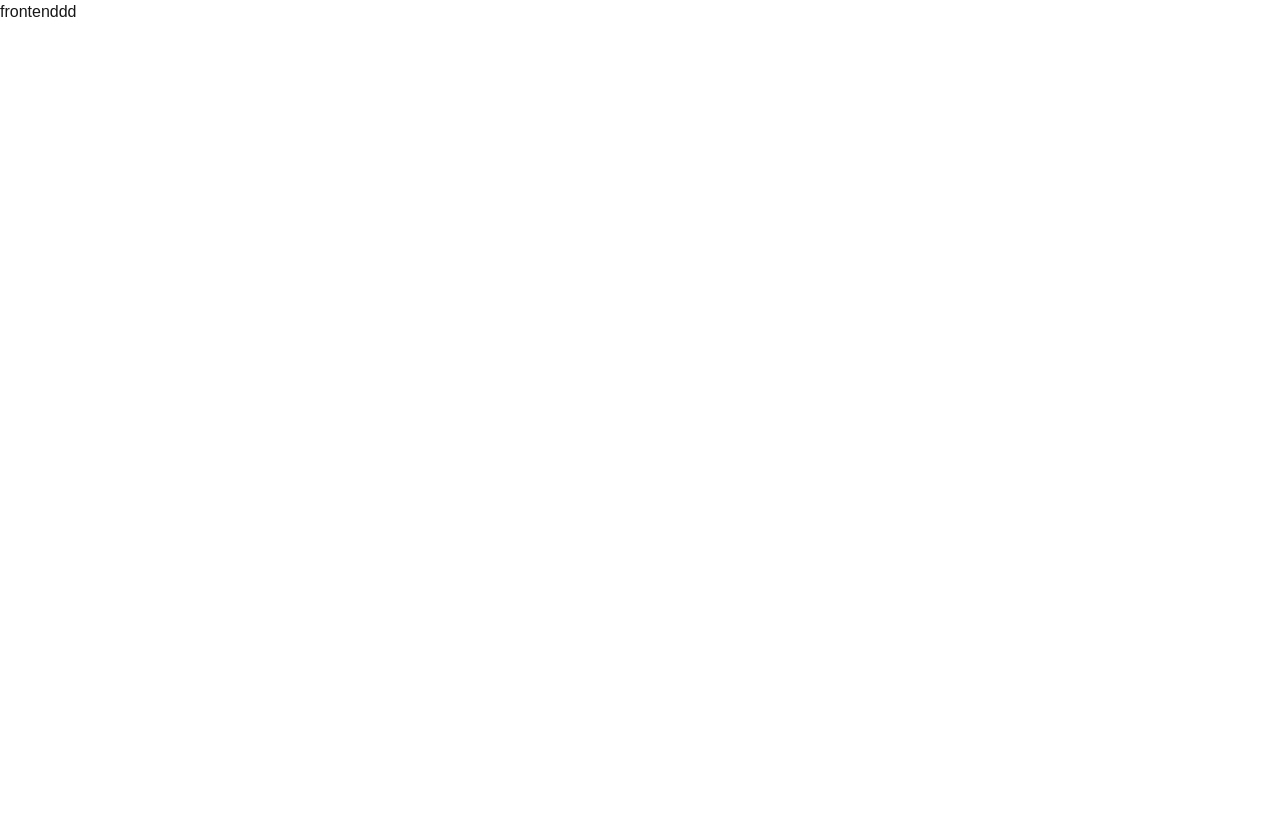
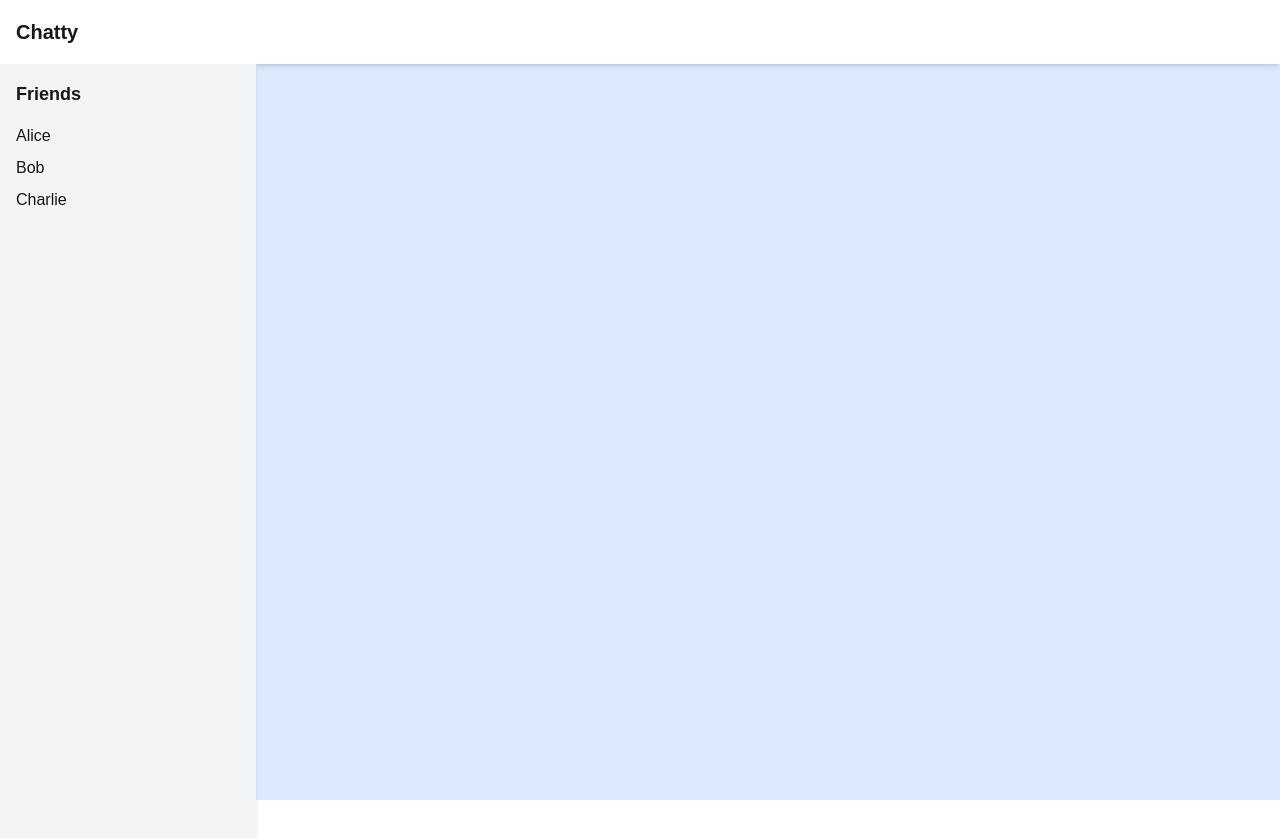
Before and after one commit to Kai-Kota/chatapp, a Next.js app in the folder frontend/: page / in a window 1280 px wide. Shown: the top 838 px of the page. Before the commit the page ends 800 px from the top, so only its background shows below. Built offline with nearby package versions, Linux system fonts and the light colour scheme.

Commit message:
ヘッダとフレンドリストの追加

```diff
--- a/frontend/app/page.tsx
+++ b/frontend/app/page.tsx
@@ -1,7 +1,12 @@
+import Friends from "@/components/layout/friends";
+import Header from "@/components/layout/header";
 import Image from "next/image";
 
 export default function Home() {
   return (
-    <h1>frontenddd</h1>
+    <div className="w-full h-screen bg-blue-100">
+      <Header/>
+      <Friends/>
+    </div>
   );
 }
--- /dev/null
+++ b/frontend/components/layout/friends.tsx
@@ -0,0 +1,12 @@
+export default function Friends() {
+  return (
+    <div className="w-64 h-full bg-gray-100 shadow-md p-4">
+      <h2 className="text-lg font-semibold mb-4">Friends</h2>
+      <ul>
+        <li className="mb-2">Alice</li>
+        <li className="mb-2">Bob</li>
+        <li className="mb-2">Charlie</li>
+      </ul>
+    </div>
+  );
+}
--- /dev/null
+++ b/frontend/components/layout/header.tsx
@@ -0,0 +1,7 @@
+export default function Header() {
+  return (
+    <header className="w-full h-16 bg-white shadow-md flex items-center px-4">
+      <h1 className="text-xl font-bold">Chatty</h1>
+    </header>
+  );
+}
```
Also changed, not shown: 1 other file (tests, documents, lock files or other folders).
